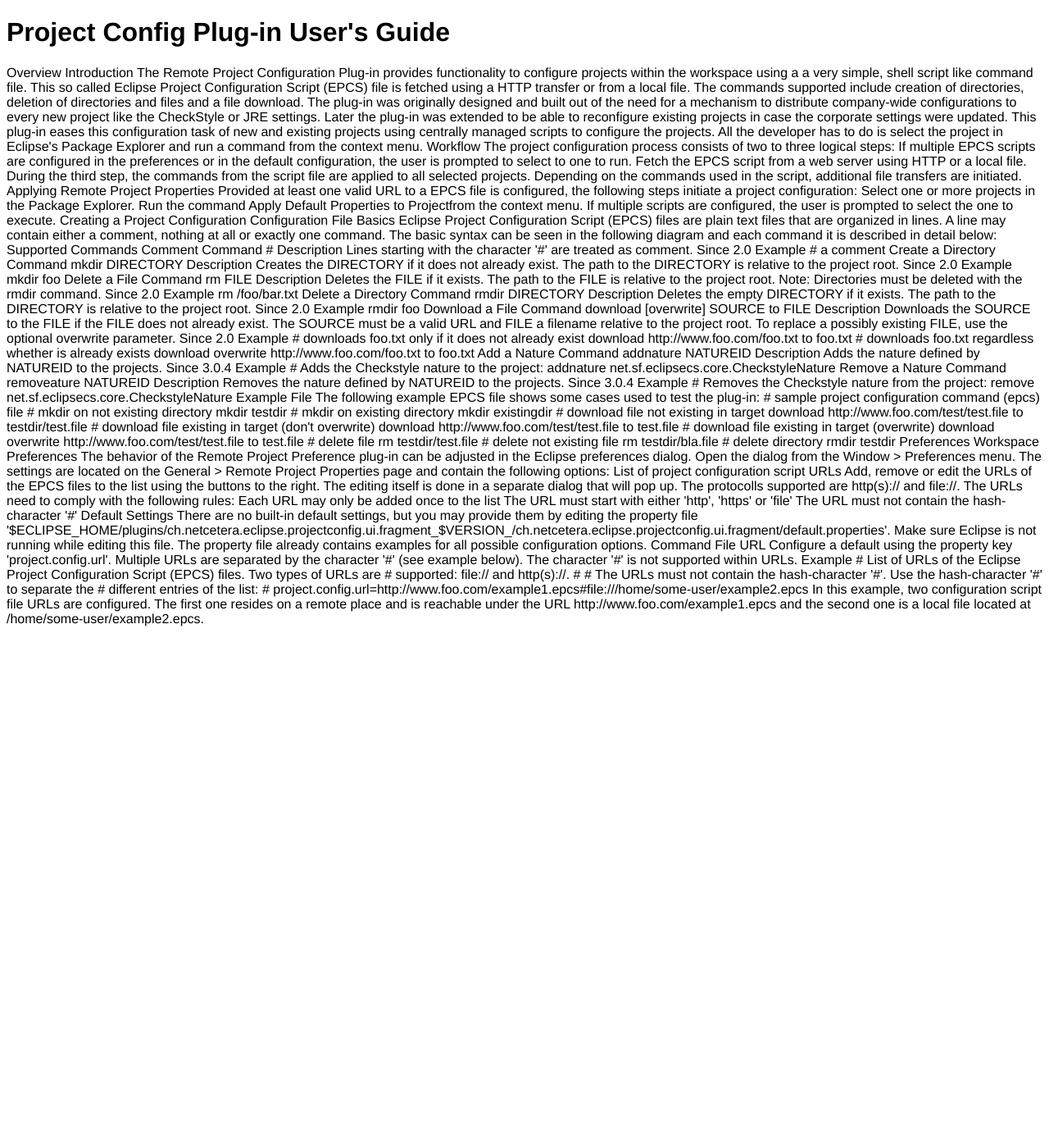
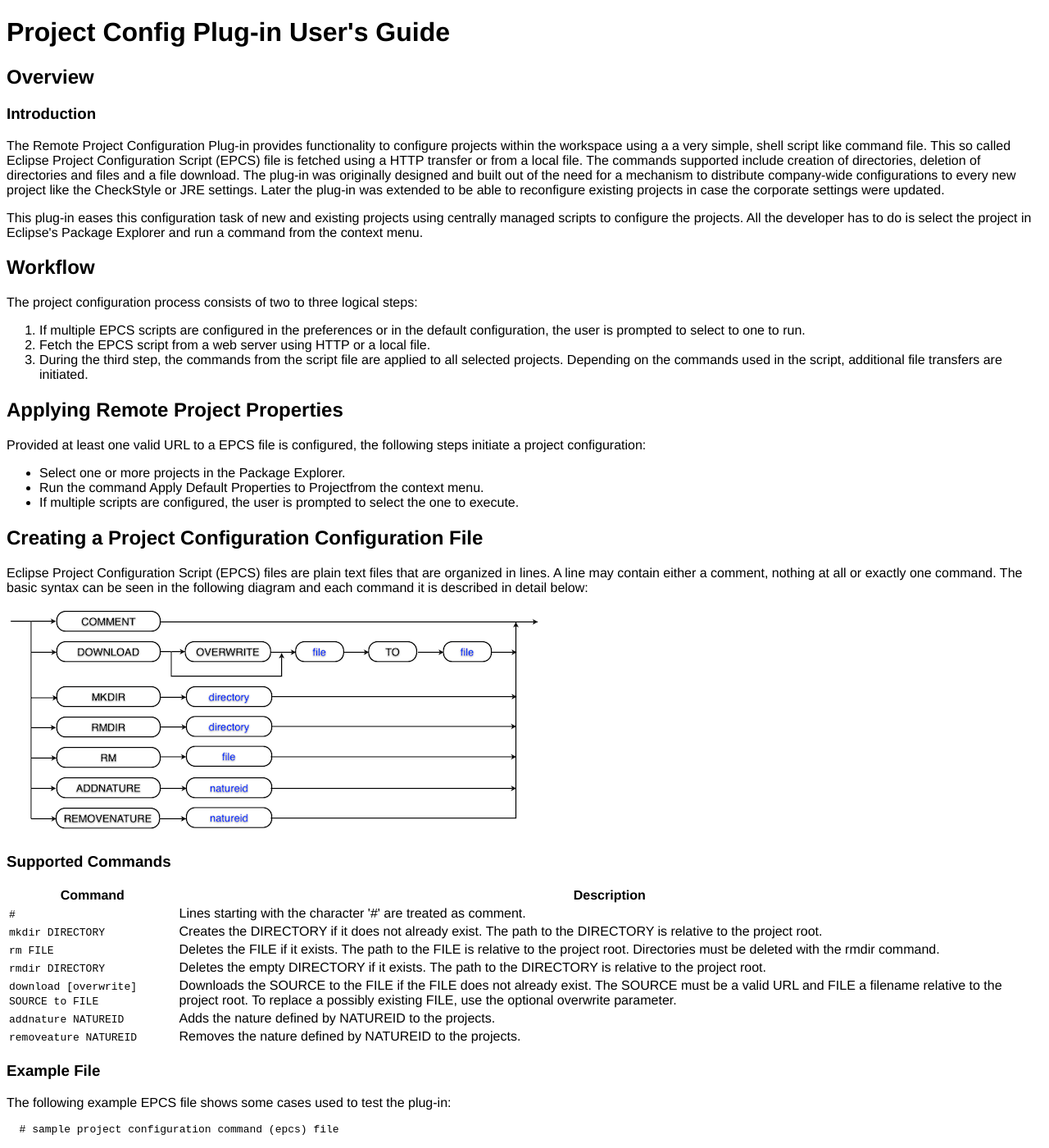
Before and after one commit to netceteragroup/eclipse-team-etceteras, a Jekyll site: the page built from prjuserguide.html, in a window 1280 px wide and 1400 px high. Shown: the whole window at 82% size. Built offline with Jekyll 4.4.1, drawn with Linux system fonts in a browser that asks for light colours; some of the changed text lies outside the part shown.

Commit message:
- #6 : bump initial formatting for the user's guide

```diff
--- a/prjuserguide.html
+++ b/prjuserguide.html
@@ -3,94 +3,86 @@ layout: default
 headertitle: Eclipse Team Etceteras - Project Config Plug-in User's Guide
 title: Project Config Plug-in User's Guide
 ---
-Overview
+<h2>Overview</h2>
 
-Introduction
+<h3>Introduction</h3>
+<p>
+The Remote Project Configuration Plug-in provides functionality to configure projects within the workspace using a a very simple, shell script like command file. This so called Eclipse Project Configuration Script (EPCS) file is fetched using a HTTP transfer or from a local file. The commands supported include creation of directories, deletion of directories and files and a file download. The plug-in was originally designed and built out of the need for a mechanism to distribute company-wide configurations to every new project like the CheckStyle or JRE settings. Later the plug-in was extended to be able to reconfigure existing projects in case the corporate settings were updated.
+<p>
+This plug-in eases this configuration task of new and existing projects using centrally managed scripts to configure the projects. All the developer has to do is select the project in Eclipse's Package Explorer and run a command from the context menu.
+</p>
 
-The Remote Project Configuration Plug-in provides functionality to configure projects within the workspace using a a very simple, shell script like command file. This so called Eclipse Project Configuration Script (EPCS) file is fetched using a HTTP transfer or from a local file. The commands supported include creation of directories, deletion of directories and files and a file download.
+<h2>Workflow</h2>
 
-The plug-in was originally designed and built out of the need for a mechanism to distribute company-wide configurations to every new project like the CheckStyle or JRE settings. Later the plug-in was extended to be able to reconfigure existing projects in case the corporate settings were updated.
+<p>
+The project configuration process consists of two to three logical steps:
+  <ol>
+    <li>If multiple EPCS scripts are configured in the preferences or in the default configuration, the user is prompted to select to one to run.</li>
+    <li>Fetch the EPCS script from a web server using HTTP or a local file.</li>
+    <li>During the third step, the commands from the script file are applied to all selected projects. Depending on the commands used in the script, additional file transfers are initiated.</li>
+  </ol>
+</p>
 
-This plug-in eases this configuration task of new and existing projects using centrally managed scripts to configure the projects. All the developer has to do is select the project in Eclipse's Package Explorer and run a command from the context menu.
+<h2>Applying Remote Project Properties</h2>
+<p>
+Provided at least one valid URL to a EPCS file is configured, the following steps initiate a project configuration:
+  <ul>
+    <li>Select one or more projects in the Package Explorer.</li>
+    <li>Run the command Apply Default Properties to Projectfrom the context menu.</li>
+    <li>If multiple scripts are configured, the user is prompted to select the one to execute.</li>
+  </ul>
+</p>
 
-Workflow
+<h2>Creating a Project Configuration Configuration File</h2>
+<p>
+Eclipse Project Configuration Script (EPCS) files are plain text files that are organized in lines. A line may contain either a comment, nothing at all or exactly one command. The basic syntax can be seen in the following diagram and each command it is described in detail below:
+</p>
+
+<img src="./img/epcs.png" alt="EPCS Commands"/>
+
+<h3>Supported Commands</h3>
+<table>
+  <tr>
+    <th>Command</th>
+    <th>Description</th>
+  </tr>
+  <tr>
+    <td><code>#</code></td>
+    <td>Lines starting with the character '#' are treated as comment.</td>
+  </tr>
+  <tr>
+    <td><code>mkdir DIRECTORY</code></td>
+    <td>Creates the DIRECTORY if it does not already exist. The path to the DIRECTORY is relative to the project root.</td>
+  </tr>
+  <tr>
+    <td><code>rm FILE</code></td>
+    <td>Deletes the FILE if it exists. The path to the FILE is relative to the project root. Directories must be deleted with the rmdir command.</td>
+  </tr>
+  <tr>
+    <td><code>rmdir DIRECTORY</code></td>
+    <td>Deletes the empty DIRECTORY if it exists. The path to the DIRECTORY is relative to the project root.</td>
+  </tr>
+  <tr>
+    <td><code>download [overwrite] SOURCE to FILE</code></td>
+    <td>Downloads the SOURCE to the FILE if the FILE does not already exist. The SOURCE must be a valid URL and FILE a filename relative to the project root. To replace a possibly existing FILE, use the optional overwrite parameter.</td>
+  </tr>
+  <tr>
+    <td><code>addnature NATUREID</code></td>
+    <td>Adds the nature defined by NATUREID to the projects.</td>
+  </tr>
+  <tr>
+    <td><code>removeature NATUREID</code></td>
+    <td>Removes the nature defined by NATUREID to the projects.</td>
+  </tr>
+</table>
 
 
 
-The project configuration process consists of two to three logical steps:
-
-If multiple EPCS scripts are configured in the preferences or in the default configuration, the user is prompted to select to one to run.
-Fetch the EPCS script from a web server using HTTP or a local file.
-During the third step, the commands from the script file are applied to all selected projects.
-Depending on the commands used in the script, additional file transfers are initiated.
-Applying Remote Project Properties
-
-Provided at least one valid URL to a EPCS file is configured, the following steps initiate a project configuration:
-
-Select one or more projects in the Package Explorer.
-Run the command Apply Default Properties to Projectfrom the context menu.
-If multiple scripts are configured, the user is prompted to select the one to execute.
-Creating a Project Configuration Configuration File
-
-Basics
-
-Eclipse Project Configuration Script (EPCS) files are plain text files that are organized in lines. A line may contain either a comment, nothing at all or exactly one command. The basic syntax can be seen in the following diagram and each command it is described in detail below:
-
-Supported Commands
-
-Comment
-
-Command	 #
-Description	 Lines starting with the character '#' are treated as comment.
-Since	 2.0
-Example	 # a comment
-Create a Directory
-
-Command	 mkdir DIRECTORY
-Description	 Creates the DIRECTORY if it does not already exist. The path to the DIRECTORY is relative to the project root.
-Since	 2.0
-Example	 mkdir foo
-Delete a File
-
-Command	 rm FILE
-Description	 Deletes the FILE if it exists. The path to the FILE is relative to the project root.
-Note: Directories must be deleted with the rmdir command.
-Since	 2.0
-Example	 rm /foo/bar.txt
-Delete a Directory
-
-Command	 rmdir DIRECTORY
-Description	 Deletes the empty DIRECTORY if it exists. The path to the DIRECTORY is relative to the project root.
-Since	 2.0
-Example	 rmdir foo
-Download a File
-
-Command	 download [overwrite] SOURCE to FILE
-Description	 Downloads the SOURCE to the FILE if the FILE does not already exist. The SOURCE must be a valid URL and FILE a filename relative to the project root. To replace a possibly existing FILE, use the optional overwrite parameter.
-Since	 2.0
-Example	 # downloads foo.txt only if it does not already exist
-download http://www.foo.com/foo.txt to foo.txt
-
-# downloads foo.txt regardless whether is already exists
-download overwrite http://www.foo.com/foo.txt to foo.txt
-Add a Nature
-
-Command	 addnature NATUREID
-Description	 Adds the nature defined by NATUREID to the projects.
-Since	 3.0.4
-Example	 # Adds the Checkstyle nature to the project:
-addnature net.sf.eclipsecs.core.CheckstyleNature
-Remove a Nature
-
-Command	 removeature NATUREID
-Description	 Removes the nature defined by NATUREID to the projects.
-Since	 3.0.4
-Example	 # Removes the Checkstyle nature from the project:
-remove net.sf.eclipsecs.core.CheckstyleNature
-Example File
-
+<h3>Example File</h3>
+<p>
 The following example EPCS file shows some cases used to test the plug-in:
-
+</p>
+<pre>
   # sample project configuration command (epcs) file
 
   # mkdir on not existing directory
@@ -116,32 +108,27 @@ The following example EPCS file shows some cases used to test the plug-in:
 
   # delete directory
   rmdir testdir
-Preferences
+</pre>
 
-Workspace Preferences
+<h2>Preferences</h2>
 
+<h3>Workspace Preferences</h3>
+<p>
 The behavior of the Remote Project Preference plug-in can be adjusted in the Eclipse preferences dialog. Open the dialog from the Window > Preferences menu. The settings are located on the General > Remote Project Properties page and contain the following options:
+</p>
+<p>
+List of project configuration script URLs: Add, remove or edit the URLs of the EPCS files to the list using the buttons to the right. The editing itself is done in a separate dialog that will pop up. The protocolls supported are http(s):// and file://. The URLs need to comply with the following rules:
+  <ul>
+    <li>Each URL may only be added once to the list</li>
+    <li>The URL must start with either 'http', 'https' or 'file'</li>
+    <li>The URL must not contain the hash-character '#'</li>
+  </ul>
+</p>
 
-List of project configuration script URLs
-
-Add, remove or edit the URLs of the EPCS files to the list using the buttons to the right. The editing itself is done in a separate dialog that will pop up. The protocolls supported are http(s):// and file://. The URLs need to comply with the following rules:
-
-Each URL may only be added once to the list
-The URL must start with either 'http', 'https' or 'file'
-The URL must not contain the hash-character '#'
-Default Settings
-
+<h3>Default Settings</h3>
+<p>
 There are no built-in default settings, but you may provide them by editing the property file '$ECLIPSE_HOME/plugins/ch.netcetera.eclipse.projectconfig.ui.fragment_$VERSION_/ch.netcetera.eclipse.projectconfig.ui.fragment/default.properties'. Make sure Eclipse is not running while editing this file. The property file already contains examples for all possible configuration options.
-
+</p>
+<p>
 Command File URL Configure a default using the property key 'project.config.url'. Multiple URLs are separated by the character '#' (see example below). The character '#' is not supported within URLs.
-
-Example
-
-  # List of URLs of the Eclipse Project Configuration Script (EPCS) files. Two types of URLs are
-  # supported: file:// and http(s)://.
-  #
-  # The URLs must not contain the hash-character '#'. Use the hash-character '#' to separate the
-  # different entries of the list:
-  #
-  project.config.url=http://www.foo.com/example1.epcs#file:///home/some-user/example2.epcs
-In this example, two configuration script file URLs are configured. The first one resides on a remote place and is reachable under the URL http://www.foo.com/example1.epcs and the second one is a local file located at /home/some-user/example2.epcs.
+</p>
```
